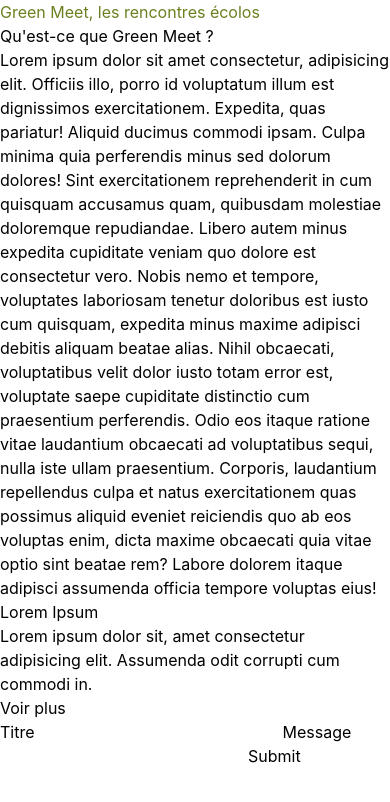
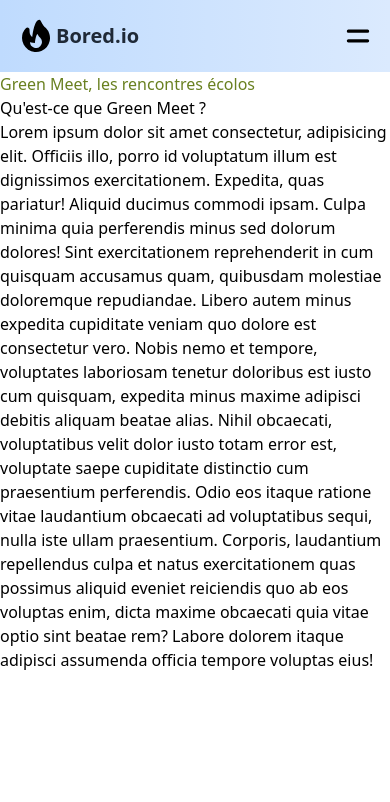
Before and after one commit to acdmft/green-meet-front, a React (Create React App) app: page / in a window 390 px wide. Shown: the top 802 px of the page. Built offline with nearby package versions, Linux system fonts and the light colour scheme.

Commit message:
Create Navbar and some style in Navbar.jsx

```diff
--- a/package.json
+++ b/package.json
@@ -39,6 +39,6 @@
   "devDependencies": {
     "autoprefixer": "^10.4.4",
     "postcss": "^8.4.12",
-    "tailwindcss": "^3.0.23"
+    "tailwindcss": "^2.2.19"
   }
 }
--- a/src/App.js
+++ b/src/App.js
@@ -2,6 +2,7 @@ import React from "react";
 import ActionCard from "./components/ActionCard";
 import ContactForm from "./components/ContactForm";
 import LoginForm from "./components/LoginForm";
+import NavBar from "./components/NavBar";
 import RegisterForm from "./components/RegisterForm";
 import ContactAdmin from "./views/ContactAdmin";
 
@@ -11,9 +12,8 @@ import Homepage from "./views/Homepage";
 function App() {
   return (
     <div>
+      <NavBar />
       <Homepage />
-      <ActionCard />
-      <ContactForm />
     </div>
   );
 }
--- a/src/components/NavBar.jsx
+++ b/src/components/NavBar.jsx
@@ -1,7 +1,83 @@
-import React from "react";
+import { React, useState } from "react";
 
 function NavBar() {
-  return <div>NavBar</div>;
+  const [menuOpen, setMenuOpen] = useState(false);
+  return (
+    <div className="bg-gradient-to-r from-blue-200 to-blue-100">
+      <Navbar menuOpen={menuOpen} setMenuOpen={setMenuOpen} />
+      {menuOpen && <MobileMenu>{navLinks}</MobileMenu>}
+    </div>
+  );
 }
 
+const pages = ["Products", "Pricing", "Login"];
+const navLinks = pages.map((page) => (
+  <a
+    key={page}
+    className="no-underline text-gray-800 font-semibold hover:text-gray-600"
+    href={`#${page}`}
+  >
+    {page}
+  </a>
+));
+
+const Navbar = ({ menuOpen, setMenuOpen }) => (
+  <div className="flex items-center justify-between p-4">
+    <div className="flex items-center">
+      <FireSvg />
+      <a
+        href="#home"
+        className="text-xl font-bold no-underline text-gray-800 hover:text-gray-600"
+      >
+        Bored.io
+      </a>
+    </div>
+    <nav className="hidden md:block space-x-6">{navLinks}</nav>
+    <button
+      type="button"
+      aria-label="Toggle mobile menu"
+      onClick={() => setMenuOpen(!menuOpen)}
+      className="rounded md:hidden focus:outline-none focus:ring focus:ring-gray-500 focus:ring-opacity-50"
+    >
+      <MenuAlt4Svg menuOpen={menuOpen} />
+    </button>
+  </div>
+);
+
+const MobileMenu = ({ children }) => (
+  <nav className="p-4 flex flex-col space-y-3 md:hidden">{children}</nav>
+);
+
+const FireSvg = () => (
+  <svg
+    xmlns="http://www.w3.org/2000/svg"
+    className="h-10 w-10"
+    viewBox="0 0 20 20"
+    fill="currentColor"
+  >
+    <path
+      fillRule="evenodd"
+      d="M12.395 2.553a1 1 0 00-1.45-.385c-.345.23-.614.558-.822.88-.214.33-.403.713-.57 1.116-.334.804-.614 1.768-.84 2.734a31.365 31.365 0 00-.613 3.58 2.64 2.64 0 01-.945-1.067c-.328-.68-.398-1.534-.398-2.654A1 1 0 005.05 6.05 6.981 6.981 0 003 11a7 7 0 1011.95-4.95c-.592-.591-.98-.985-1.348-1.467-.363-.476-.724-1.063-1.207-2.03zM12.12 15.12A3 3 0 017 13s.879.5 2.5.5c0-1 .5-4 1.25-4.5.5 1 .786 1.293 1.371 1.879A2.99 2.99 0 0113 13a2.99 2.99 0 01-.879 2.121z"
+      clipRule="evenodd"
+    />
+  </svg>
+);
+
+const MenuAlt4Svg = ({ menuOpen }) => (
+  <svg
+    xmlns="http://www.w3.org/2000/svg"
+    className={`transition duration-100 ease h-8 w-8 ${
+      menuOpen ? "transform rotate-90" : ""
+    }`}
+    viewBox="0 0 20 20"
+    fill="currentColor"
+  >
+    <path
+      fillRule="evenodd"
+      d="M3 7a1 1 0 011-1h12a1 1 0 110 2H4a1 1 0 01-1-1zM3 13a1 1 0 011-1h12a1 1 0 110 2H4a1 1 0 01-1-1z"
+      clipRule="evenodd"
+    />
+  </svg>
+);
+
 export default NavBar;
```
Also changed, not shown: 1 other file (tests, documents, lock files or other folders).
